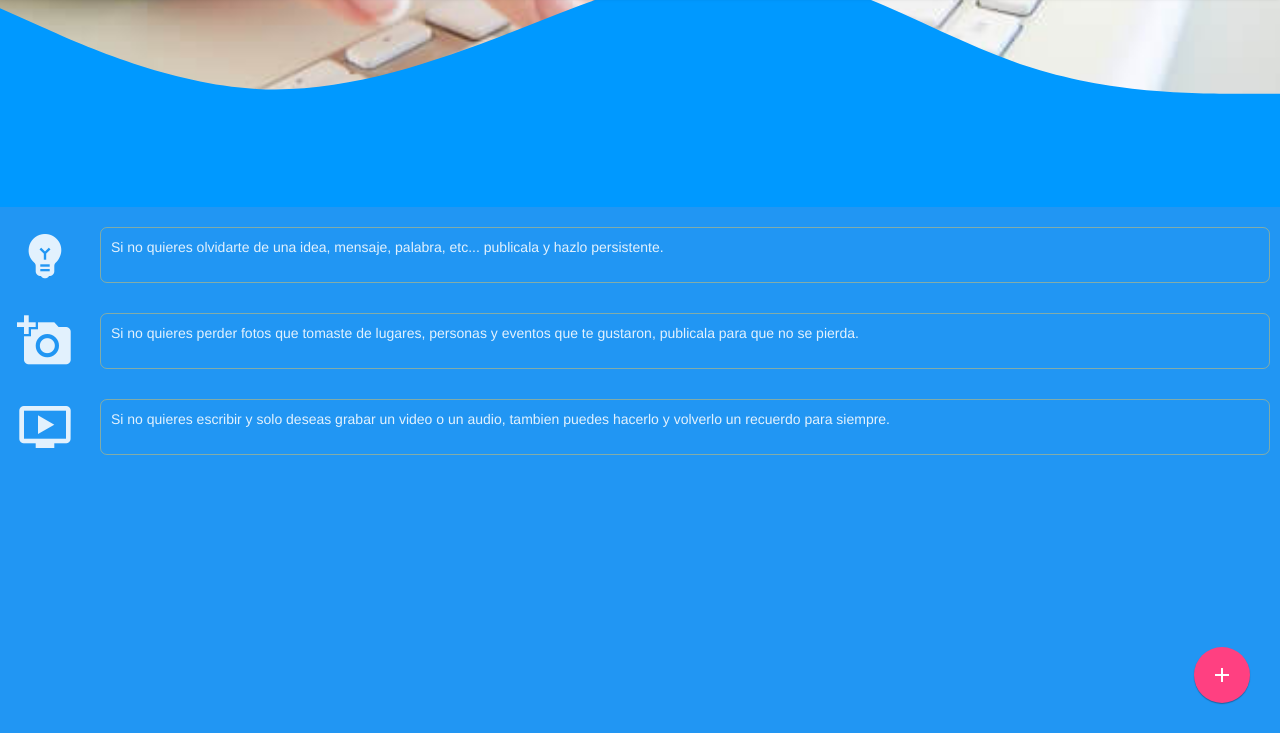
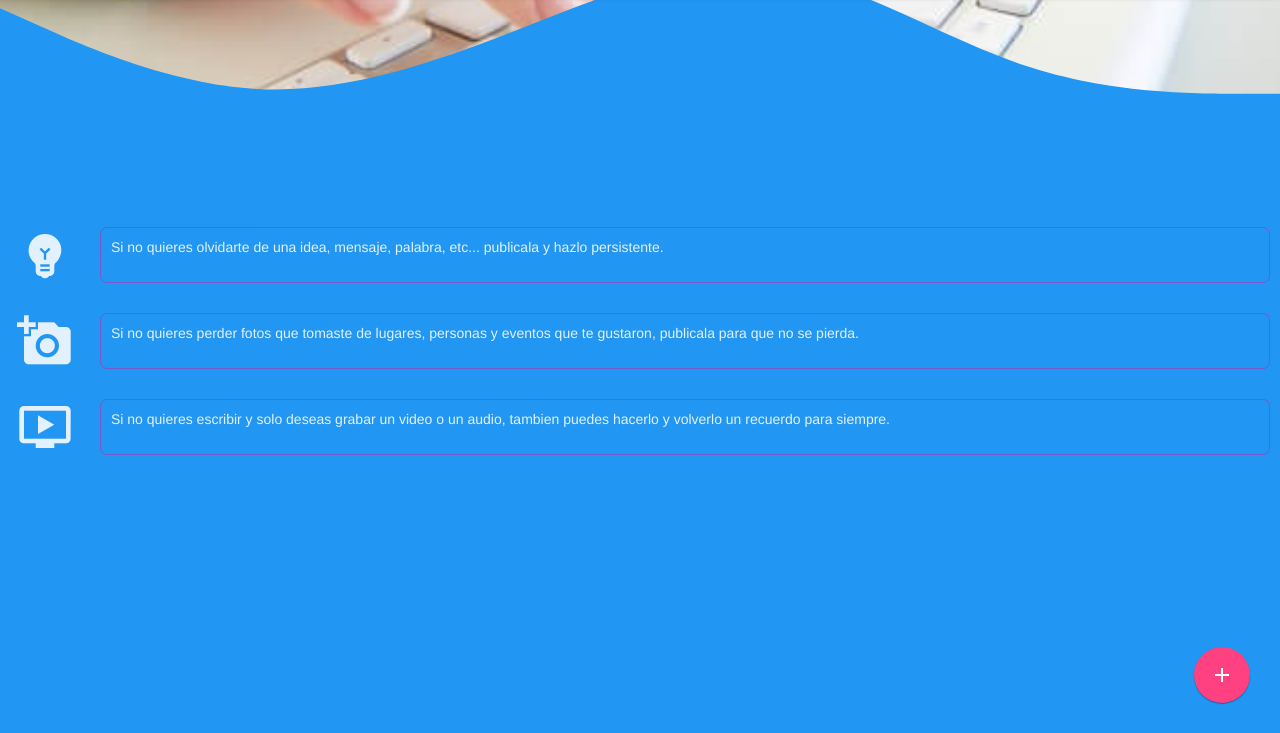
Before and after one commit to EvaLandaH/postme, a website: page index.html in a window 1280 px wide. Shown: the part 67-800 px from the top of the page. Drawn offline with nearby package versions, Linux system fonts and the light colour scheme.

Commit message:
subiendo archivos

```diff
--- a/index.html
+++ b/index.html
@@ -59,7 +59,7 @@
       <div class="card-wide mdl-card page-index">
         <div class="svg--container">
           <div></div>
-          <svg xmlns="http://www.w3.org/2000/svg" viewBox="0 0 1440 320"><path fill="#0099ff" fill-opacity="1" d="M0,96L48,117.3C96,139,192,181,288,186.7C384,192,480,160,576,122.7C672,85,768,43,864,53.3C960,64,1056,128,1152,160C1248,192,1344,192,1392,192L1440,192L1440,320L1392,320C1344,320,1248,320,1152,320C1056,320,960,320,864,320C768,320,672,320,576,320C480,320,384,320,288,320C192,320,96,320,48,320L0,320Z"></path></svg>
+          <svg xmlns="http://www.w3.org/2000/svg" viewBox="0 0 1440 320"><path fill="#2196f3" fill-opacity="1" d="M0,96L48,117.3C96,139,192,181,288,186.7C384,192,480,160,576,122.7C672,85,768,43,864,53.3C960,64,1056,128,1152,160C1248,192,1344,192,1392,192L1440,192L1440,320L1392,320C1344,320,1248,320,1152,320C1056,320,960,320,864,320C768,320,672,320,576,320C480,320,384,320,288,320C192,320,96,320,48,320L0,320Z"></path></svg>
         </div>
         <div class="page--initial">
           <i class="material-icons">emoji_objects</i>
--- a/src/css/app.css
+++ b/src/css/app.css
@@ -88,7 +88,7 @@
   .page--initial .description {
     color: var(--white);
     border-radius: 7px;
-    border: 1px solid rgba(255, 201, 71, .5);
+    border: 1px solid rgba(226, 12, 155, 0.5);
     margin: 10px 10px;
     padding: 10px;
     width: calc(var(--width) - 20px);
```
